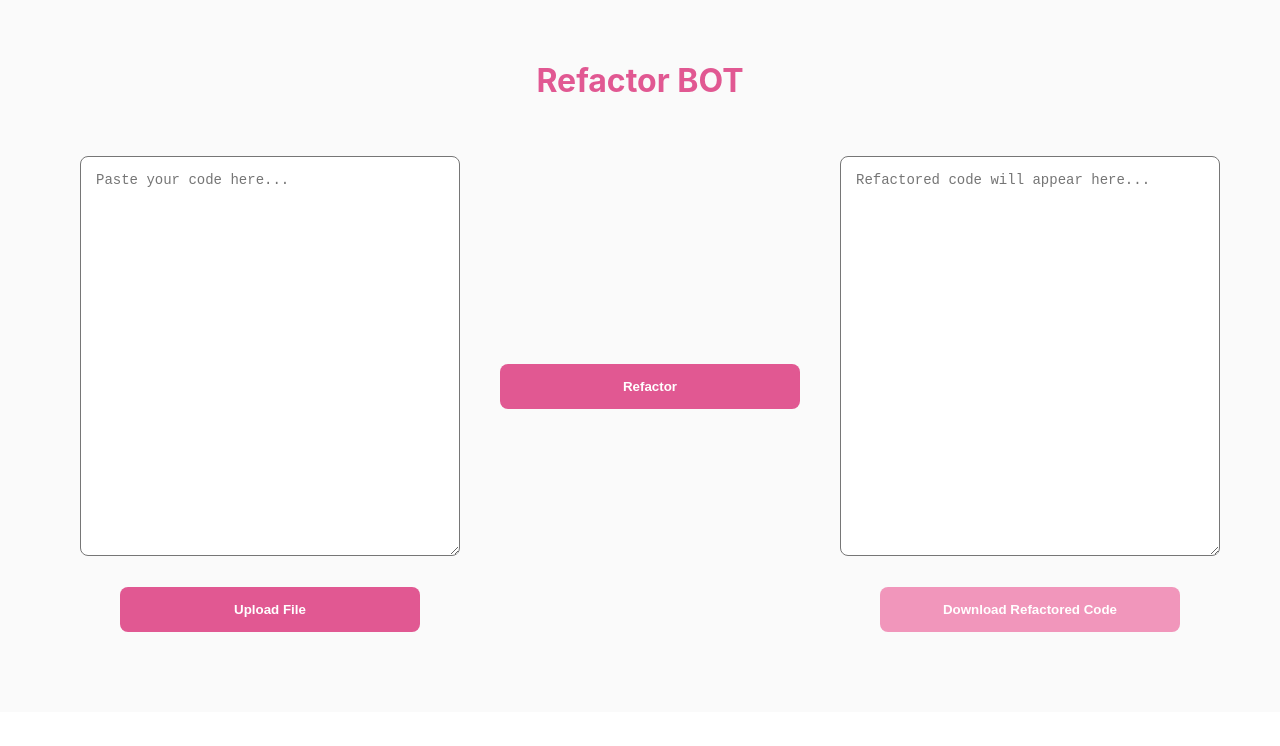
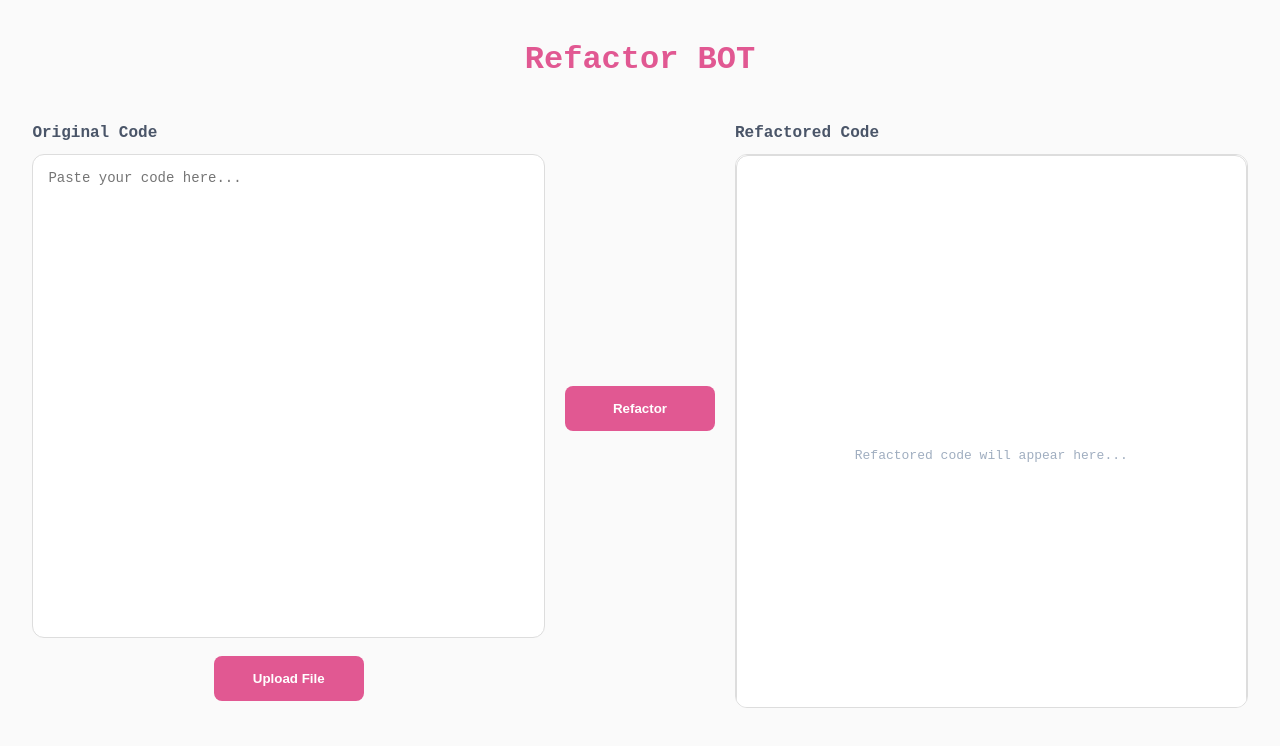
Before and after one commit to suvathikannan17/CPSC5260_RefactoringBOT, a React (Create React App) app in the folder client/: page / in a window 1280 px wide. Shown: the top 746 px of the page. Built offline with nearby package versions, Linux system fonts and the light colour scheme.

Commit message:
Implemented diff view for refactored code

```diff
--- a/client/package.json
+++ b/client/package.json
@@ -8,6 +8,7 @@
     "@testing-library/react": "^16.3.2",
     "@testing-library/user-event": "^13.5.0",
     "react": "^19.2.4",
+    "react-diff-viewer": "^3.1.1",
     "react-dom": "^19.2.4",
     "react-scripts": "5.0.1",
     "web-vitals": "^2.1.4"
--- a/client/src/App.css
+++ b/client/src/App.css
@@ -1,7 +1,9 @@
 .App {
   text-align: center;
-  padding: 40px;
+  padding: 20px;
   background-color: #fafafa;
+  max-height: 100vh;
+  font-family: 'Courier New', Courier, monospace;
 }
 
 .title {
@@ -15,52 +17,83 @@
   flex-direction: row;
   align-items: center;
   justify-content: center;
-  gap: 40px;
-  margin: 40px 40px;
-  width: 95%;
+  gap: 20px;
+  margin: 20px auto;
+  width: 98%;
+  max-width: 1400px;
+}
+
+.editor-wrapper {
+  flex: 1;
+  display: flex;
+  flex-direction: column;
+  min-width: 0;
+  height: 600px;
+  align-items: center;
+}
+
+.section-label {
+  align-self: flex-start;
+  font-size: 1rem;
+  font-weight: 700;
+  color: #4a5568;
+  margin-bottom: 12px;
+}
+
+.code-textarea, .full-diff-wrapper, .placeholder-box {
+  width: 100%;
+  height: 600px !important;
+  border: 1px solid #ddd;
+  border-radius: 12px;
+  background-color: #fff;
+  box-sizing: border-box;
+  font-family: monospace;
 }
 
 .code-textarea {
-  flex: 1;
-  min-height: 400px;
-  width: 100%;
-  font-family: monospace;
   font-size: 14px;
   padding: 15px;
-  border-radius: 8px;
-  resize: vertical;
-  margin: 1rem 0;
-  box-sizing: border-box;
+  font-family:'Courier New', Courier, monospace;
+  resize: none;
+  outline: none;
 }
 
-.editor-wrapper {
+.full-diff-wrapper {
+  text-align: left;
+  overflow-y: auto;
+  overflow-x: hidden;
+}
+
+.placeholder-box {
   display: flex;
-  flex-direction: column;
-  gap: 15px;
-  flex: 1;
-  max-width: 800px;
   align-items: center;
+  justify-content: center;
+  color: #a0aec0;
 }
 
 .button-container {
+  width: 150px;
   display: flex;
-  flex-direction: column;
-  gap: 15px;
   justify-content: center;
-  align-items: center;
+  flex-shrink: 0;
 }
 
 .submit-btn {
   background-color: #e15892;
   color: white;
   border: none;
-  padding: 15px 25px;
+  padding: 15px 40px;
   border-radius: 8px;
   cursor: pointer;
   font-weight: bold;
   cursor: pointer;
   transition: background 0.3s ease, transform 0.2s ease;
-  width: 300px;
+  min-width: 150px;
+  margin: 20px 0;
+}
+
+.submit-btn:hover {
+  background-color: #c0407a;
 }
 
 .submit-btn:disabled {
@@ -71,6 +104,29 @@
   justify-content: center;
 }
 
+.input-footer {
+  margin-top: 10px;
+  height: 60px;
+  width: 100%;
+  display: flex;
+  justify-content: center;
+  align-items: center;
+}
+
+.secondary-btn {
+  background-color: #e15892;
+  color: white;
+  border: none;
+  padding: 15px 25px;
+  border-radius: 8px;
+  cursor: pointer;
+  font-weight: bold;
+  cursor: pointer;
+  transition: background 0.3s ease, transform 0.2s ease;
+  min-width: 150px;
+  margin: 20px 0;
+}
+
 .spinner {
   width: 20px;
   height: 20px;
@@ -79,10 +135,19 @@
   border-radius: 50%;
   display: inline-block;
   animation: rotation 0.8s linear infinite;
-  /* margin: 0 auto; */
+  vertical-align: middle;
 }
 
 @keyframes rotation {
   0% {transform: rotate(0deg);}
   100% {transform: rotate(360deg);}
 }
+
+.error-message {
+  color: #e53e3e;
+  background: #fff5f5;
+  padding: 10px;
+  border-radius: 5px;
+  margin-bottom: 15px;
+  display: inline-block;
+}
--- a/client/src/App.js
+++ b/client/src/App.js
@@ -1,5 +1,6 @@
 import React, { useState } from 'react';
 import './App.css';
+import ReactDiffViewer from 'react-diff-viewer';
 
 function App() {
   const [code, setCode] = useState('');
@@ -92,61 +93,99 @@ function App() {
 
       <form onSubmit={handleSubmit}>
         <div className="main-container">
-          <div className="editor-wrapper">
+          {refactoredCode ? (
+            <div className = "full-diff-wrapper">
+              <ReactDiffViewer
+                oldValue={code}
+                newValue={refactoredCode}
+                splitView={true}
+                leftTitle="Original Code"
+                rightTitle="Refactored Code"
+                styles={{
+                  variables: {
+                    diffViewerBackground: '#fff',
+                    addedBackground: 'transparent',
+                    wordAddedBackground: 'transparent',
+                    removedBackground: '#ffeef0',
+                    wordRemovedBackground: '#fdb8c0'
+                  },
+                  diffContainer: {width: '100%'},
+                  rightSide: {display: 'none'},
+                  contentText: {fontSize: '14px', lineHeight: '20px'}
+                }}
+              />
+            </div>
+          ) : (
+            <>
+            <div className='editor-wrapper'>
+              <h3 className='section-label'>Original Code</h3>
                 <textarea
                       className="code-textarea"
                       value={code}
                       onChange={(e) => {
-                const newCode = e.target.value;
-                setCode(newCode);
-
-                setRefactoredCode('');
-                setError('');
-
+                        setCode(e.target.value);
                         if(originalName !== 'refactored_code') {
                           setOriginalName('refactored_code');
                           setFileExtension('txt');
-                }
-                }
+                        }}
                       }
                       placeholder="Paste your code here..."
                     />
-            <input
-              type="file"
-              id="file-upload"
-              style={{ display: 'none' }}
-              onChange={handleFileUpload}
-            />
-            <button
-              type="button"
-              className="submit-btn"
-              onClick={() => document.getElementById('file-upload').click()}
-            >
+              <div className='input-footer'>
+                <input type="file" id="file-upload" style={{ display: 'none' }} onChange={handleFileUpload} />
+                <button type="button" className="secondary-btn" onClick={() => document.getElementById('file-upload').click()}>
                   Upload File
                 </button>
               </div>
+            </div>
 
-
+          <div className='button-container'>
             <button type="submit" className="submit-btn" disabled={isLoading}>
               {isLoading ? <div className="spinner"></div> : 'Refactor'}
             </button>
+          </div>
 
-          <div className="editor-wrapper">
-            <textarea
-            className = "code-textarea"
-            value={refactoredCode}
-            onChange={(e) => setRefactoredCode(e.target.value)}
-            placeholder="Refactored code will appear here..."
+          <div className='editor-wrapper'>
+            <h3 className='section-label'>Refactored Code</h3>
+            <div className='full-diff-wrapper'>
+              {refactoredCode ? (
+                <ReactDiffViewer
+                oldValue={code}
+                newValue={refactoredCode}
+                splitView={true}
+                leftTitle="Original Code"
+                rightTitle="Refactored Code"
+                styles={{
+                  variables: {
+                    diffViewerBackground: '#fff',
+                    addedBackground: '#e6ffec',
+                    wordAddedBackground: '#acf2bd',
+                    removedBackground: 'transparent',
+                    wordRemovedBackground: 'transparent'
+                  },
+                  diffContainer: {width: '100%'},
+                  leftSide: {display: 'none'},
+                  contentText: {fontSize: '14px', lineHeight: '20px'}
+                }}
               />
-            <button
-              type="button"
-              className="submit-btn"
-              onClick={handleDownload}
-              disabled={!refactoredCode}>
+              ) : (
+              <div className='placeholder-box'>
+                {isLoading ?  "Processing..." : "Refactored code will appear here..."}
+              </div>
+              )}
+            </div>
+          </div>
+          </>
+          )}
+        </div>
+
+        {refactoredCode && (
+          <div className='input-footer'>
+            <button type="button" className="secondary-btn" onClick={handleDownload} disabled={!refactoredCode}>
                 Download Refactored Code
             </button>
           </div>
-        </div>
+        )}
       </form>
     </div>
   );
```
Also changed, not shown: 1 other file (tests, documents, lock files or other folders). Lines whose indentation alone changed are shown as unchanged.
